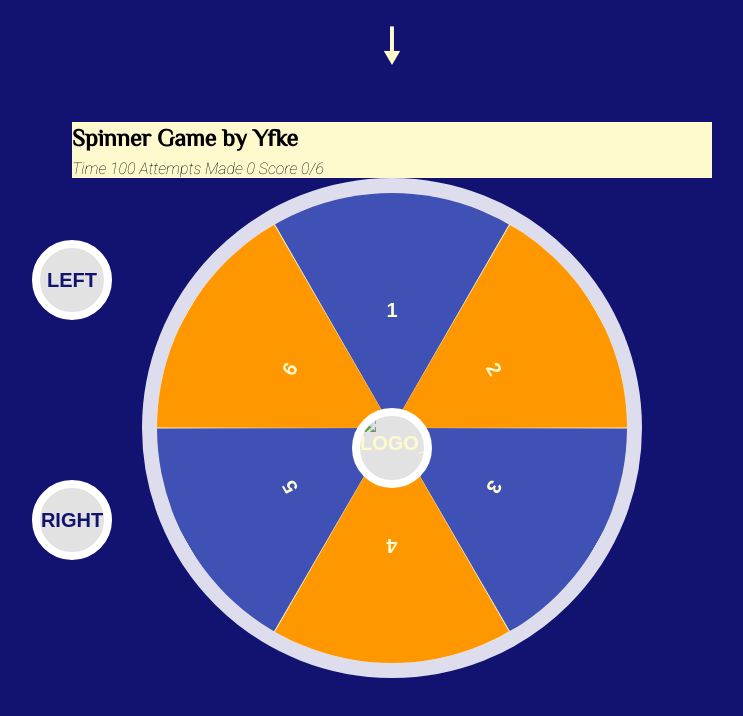
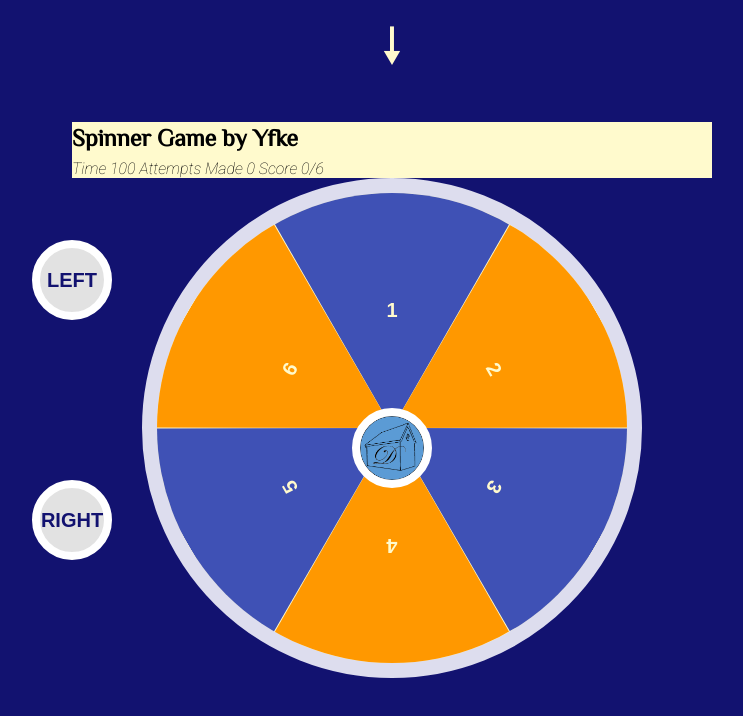
Before and after one commit to ipakey/Spinning_Wheel, a plain HTML site: page index.html in a window 1280 px wide. Shown: the whole page, without its empty margins (248-991 px from the left). Drawn offline with Linux system fonts and the light colour scheme.

Commit message:
central logo changes

```diff
--- a/index.html
+++ b/index.html
@@ -26,7 +26,7 @@
      </div>
 
 <div class="wrapper">
-    <a><img id="spin" class='logo' src="./assets/Images/The_Den_logo_circle.png" alt="logo_image"></a>
+    <a><img id="spin" class='logo' src="assets/branding/The_Den_logo_circle.png" alt="logo_image"></a>
     <button id="spinL">Left</button>
     <button id="spinR">Right</button>
     <span class="arrow"></span>
```
Also changed, not shown: assets/branding/The_Den_logo_circle.png (added).
